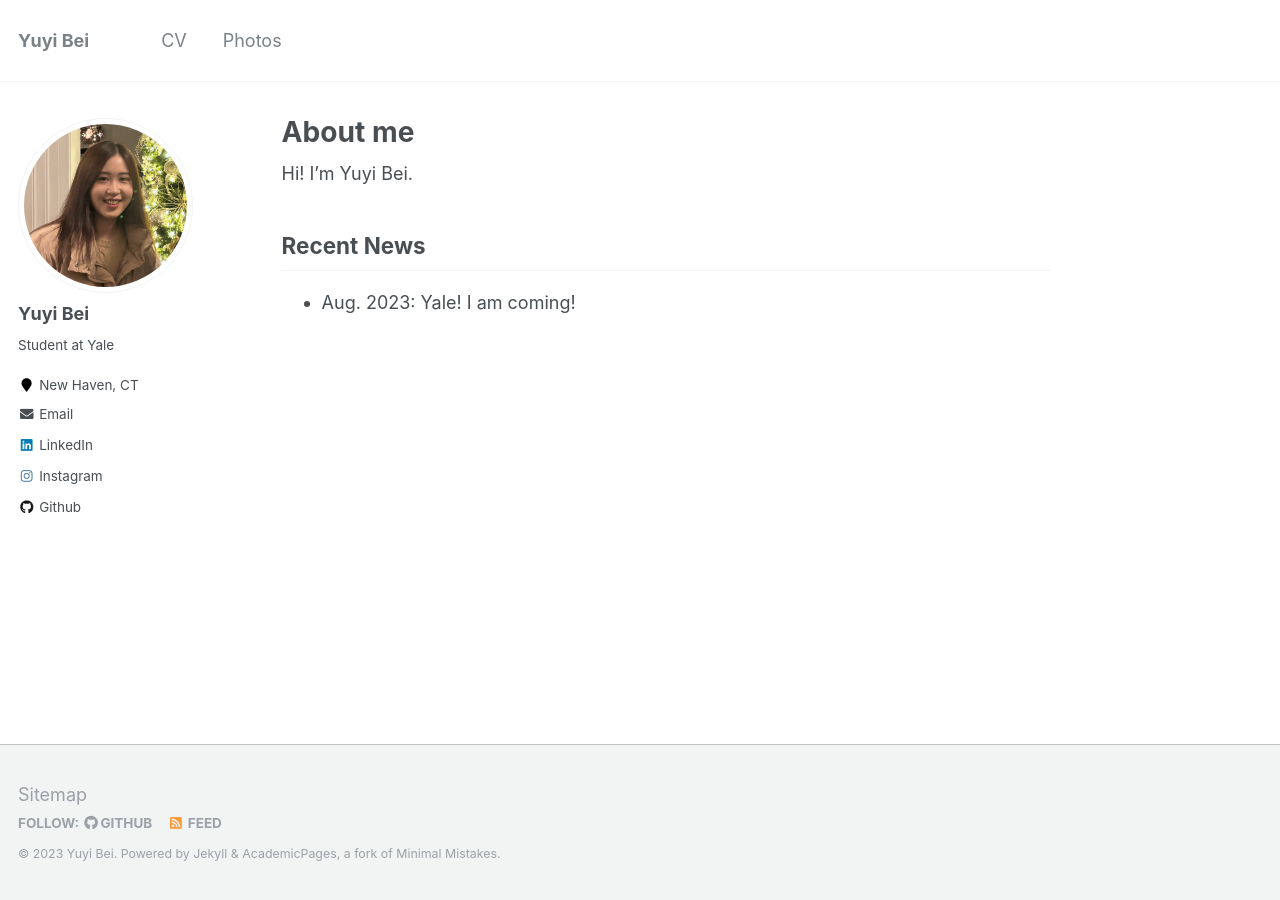
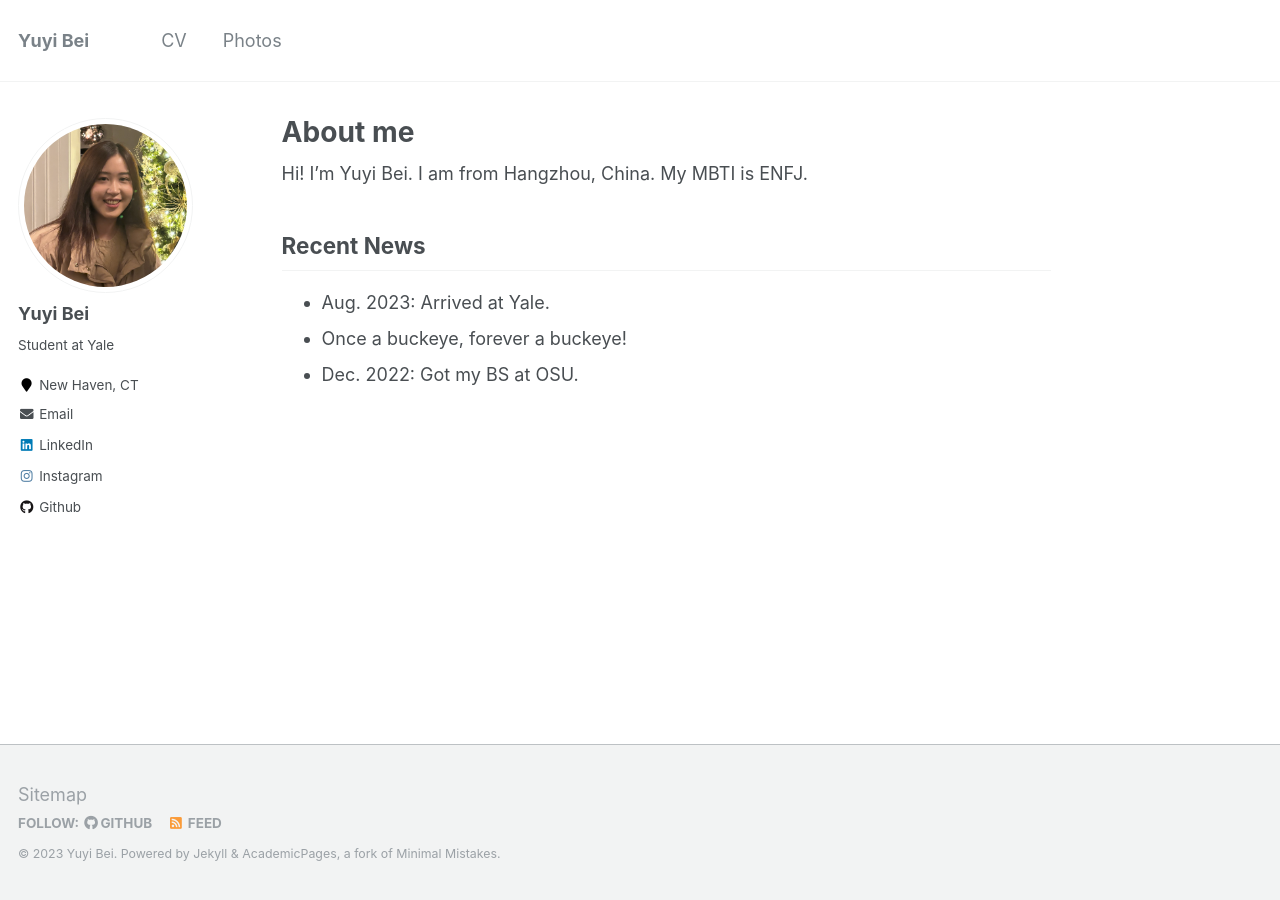
Before and after one commit to YuyiBei/yuyi, a Jekyll site: the page built from _pages/about.md, in a window 1280 px wide. Built offline with Jekyll 4.4.1, drawn with Linux system fonts in a browser that asks for light colours.

Commit message:
Update about.md

```diff
--- a/_pages/about.md
+++ b/_pages/about.md
@@ -8,8 +8,10 @@ redirect_from:
   - /about.html
 ---
 
-Hi! I'm Yuyi Bei.
+Hi! I'm Yuyi Bei. I am from Hangzhou, China. My MBTI is ENFJ.
 
 Recent News
 ------
-* Aug. 2023: Yale! I am coming!
+* Aug. 2023: Arrived at Yale.
+* Once a buckeye, forever a buckeye!
+* Dec. 2022: Got my BS at OSU.
```
